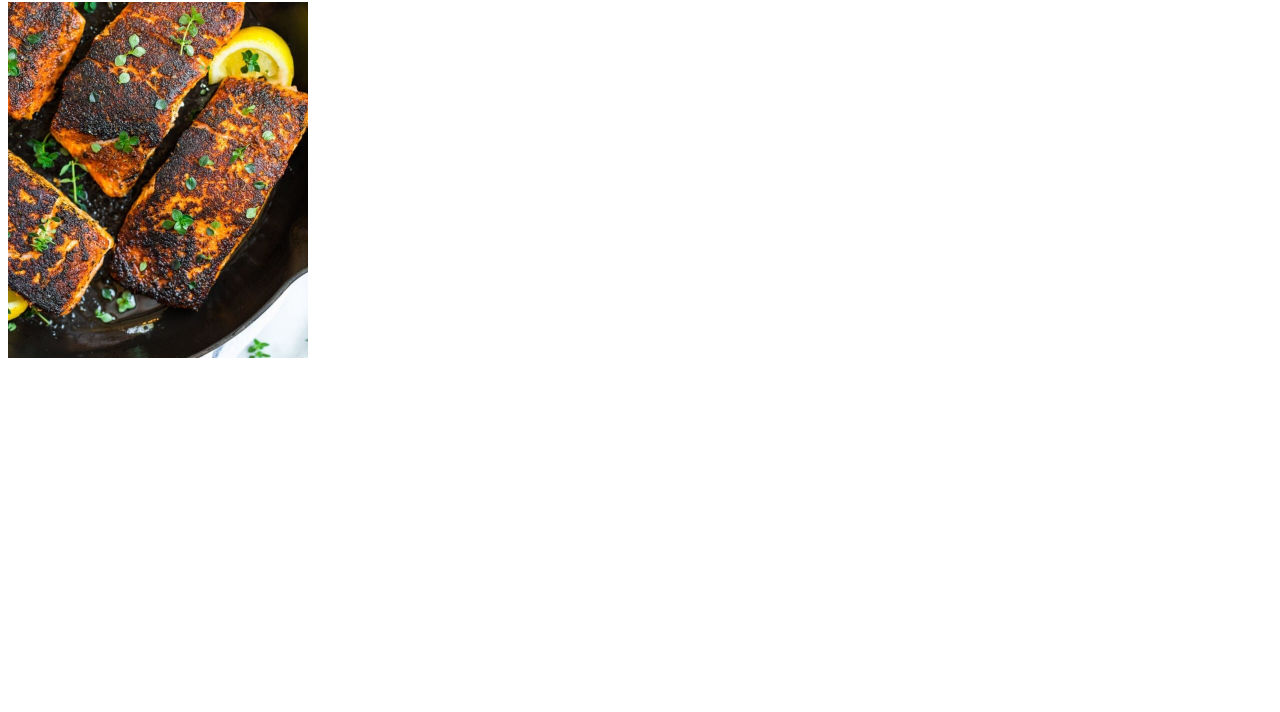
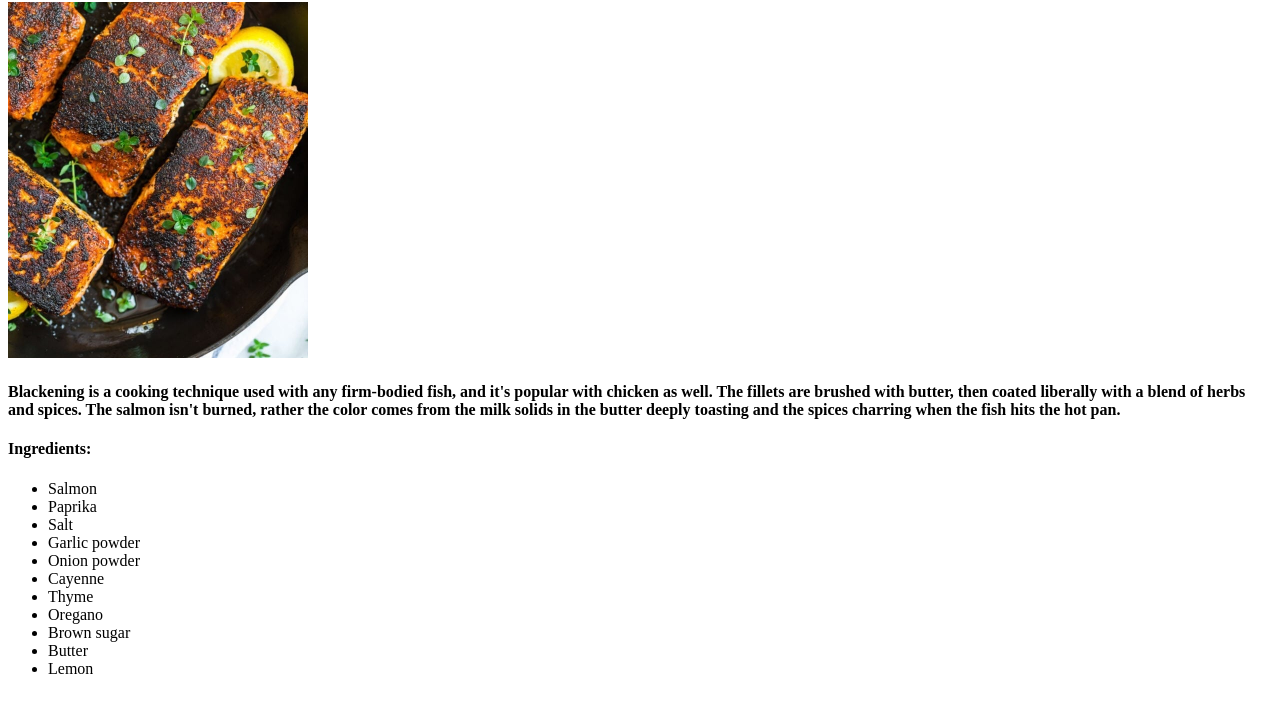
Before and after one commit to Orkle/odin-recipes, a plain HTML site: page recipes/blackened-salmon.html in a window 1280 px wide. Shown: the part 78-790 px from the top of the page. Drawn offline with Linux system fonts and the light colour scheme.

Commit message:
Add ingredients

```diff
--- a/recipes/blackened-salmon.html
+++ b/recipes/blackened-salmon.html
@@ -9,7 +9,26 @@
 <body>
     <h1>Blackened Salmon</h1>
     <img src="./img/black-salmon.jpg" width="300" alt="Image of blackened salmon with herbs and a lemon slice">
-
+    <h4>Blackening is a cooking technique used with any firm-bodied fish, and it's popular
+        with chicken as well. The fillets are brushed with butter, then coated liberally with
+        a blend of herbs and spices. The salmon isn't burned, rather the color comes from the
+        milk solids in the butter deeply toasting and the spices charring when the fish hits
+        the hot pan.
+    </h4>
+    <h4>Ingredients:</h4>
+    <ul>
+        <li>Salmon</li>
+        <li>Paprika</li>
+        <li>Salt</li>
+        <li>Garlic powder</li>
+        <li>Onion powder</li>
+        <li>Cayenne</li>
+        <li>Thyme</li>
+        <li>Oregano</li>
+        <li>Brown sugar</li>
+        <li>Butter</li>
+        <li>Lemon</li>
+    </ul>
 
 </body>
 </html>
```
